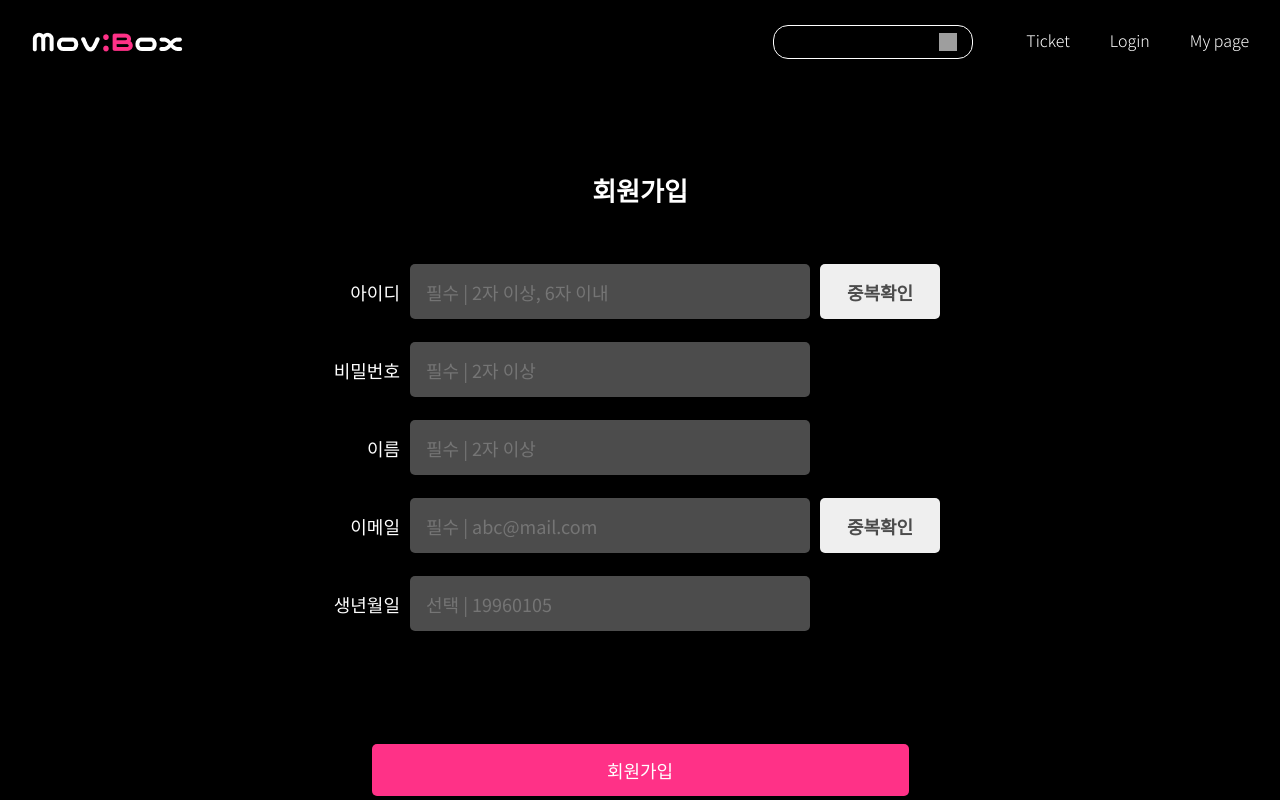
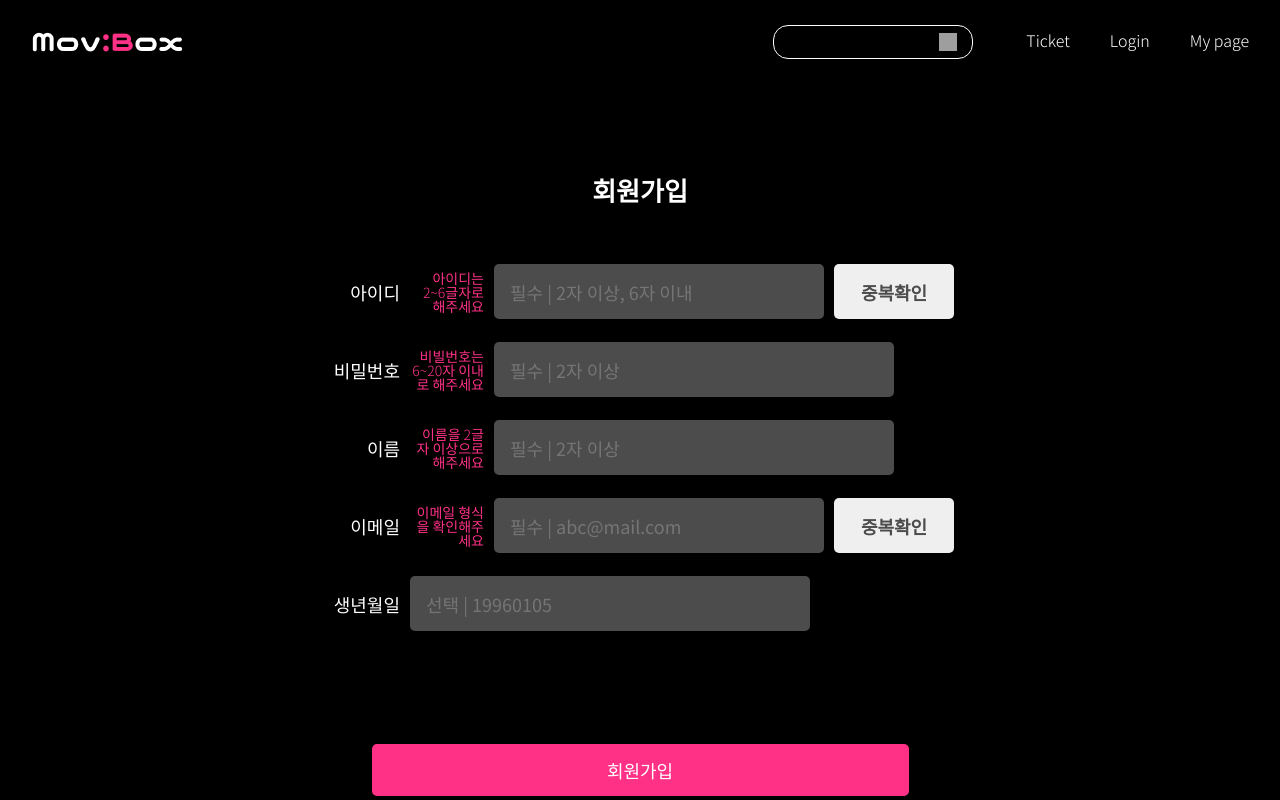
Before and after one commit to kimziyeon/movBox, a Next.js app: page /login/join in a window 1280 px wide. Both pictures are taken after a click on the button "회원가입". Shown: the top 800 px of the page. Built offline with nearby package versions, Linux system fonts and the light colour scheme; grey boxes are pictures that could not be loaded.

Commit message:
회원가입 유효성검사 완성

```diff
--- a/src/comp/UIUX/Join.jsx
+++ b/src/comp/UIUX/Join.jsx
@@ -1,27 +1,100 @@
-import React from 'react';
+"use client";
+import { useEffect, useState } from 'react';
 import '../style/join.scss'
-
-const fields = [
-    { id: 'id', label: '아이디', placeholder: '필수 | 2자 이상, 6자 이내', hasButton: true },
-    { id: 'pw', label: '비밀번호', placeholder: '필수 | 2자 이상' },
-    { id: 'name', label: '이름', placeholder: '필수 | 2자 이상' },
-    { id: 'email', label: '이메일', placeholder: '필수 | abc@mail.com', hasButton: true },
-    { id: 'birth', label: '생년월일', placeholder: '선택 | 19960105' },
-];
+import Image from 'next/image';
+import Link from 'next/link';
 
 function Join() {
+    const fields = [
+        { id: 'id', label: '아이디', placeholder: '필수 | 2자 이상, 6자 이내', hasButton: true },
+        { id: 'pw', label: '비밀번호', placeholder: '필수 | 2자 이상' },
+        { id: 'user_name', label: '이름', placeholder: '필수 | 2자 이상' },
+        { id: 'user_email', label: '이메일', placeholder: '필수 | abc@mail.com', hasButton: true },
+        { id: 'birth', label: '생년월일', placeholder: '선택 | 19960105' },
+    ];
+
+    const ERROR_TABLE ={
+        id : '아이디는 2~6글자로 해주세요',
+        pw : '비빌번호는 6~20자 이내로 해주세요',
+        user_name : '이름을 2글자 이상으로 해주세요',
+        user_email : '이메일 형식을 확인해주세요',
+    }
+
+    let [inputValue,setInputValue] = useState({
+        id: '',
+        pw: '',
+        user_name: '',
+        user_email: '',
+        birth:''
+    });
+    const input_value = (e)=>{
+        const { className, value } = e.target;
+        setInputValue({
+            ...inputValue,
+            [className]: value
+        });
+    }
+
+
+    let [successJoin,setSuccessJoin] = useState(false);
+    let [valueCheck,setValueCheck] = useState({
+        id : true,
+        pw : true,
+        user_name : true,
+        user_email : true,
+        birth : true
+    })
+    const join = ()=>{
+        const checked = {
+            id : inputValue.id.length>=2 && inputValue.id.length<=6,
+            pw : inputValue.pw.length>=6 && inputValue.pw.length<=20,
+            user_name : inputValue.user_name.length>=2,
+            user_email :  /^[A-Za-z0-9_\.\-]+@[A-Za-z0-9\-]+\.[A-za-z0-9\-]+/.test(inputValue.user_email),
+            birth : true
+        }
+        setValueCheck(checked);
+        if(Object.values(checked).every(obj=>obj)){
+            init();
+            console.log(inputValue);
+            setSuccessJoin(true);
+        } else{
+            console.log('실패')
+        }
+        function init(){
+            setInputValue({
+                id: '',
+                pw: '',
+                user_name: '',
+                user_email: '',
+                birth:''
+            })
+        }
+    }
+
+
+
+
     return (
-        <div className='join_membership'>
+        <>
+        <div className={successJoin?'join_membership success':'join_membership'}>
             <h2>회원가입</h2>
             {fields.map((field) => (
                 <div key={field.id} className={`check ${field.id}`}>
                     <p>{field.label}</p>
                     {field.hasButton && <button className='btn'>중복확인</button>}
-                    <input type="text" placeholder={field.placeholder} />
+                    <input type="text" placeholder={field.placeholder} onChange={input_value} className={field.id} value={inputValue[field.id]}/>
+                    <p className={valueCheck[field.id]? 'error':'error on'}>{ERROR_TABLE[field.id]}</p>
                 </div>
             ))}
-            <button className='btn'>회원가입</button>
+            <button className='btn' onClick={join}>회원가입</button>
         </div>
+        <div className={successJoin?'complete':'complete no'}>
+            <h2>회원가입 완료</h2>
+            <Image src='/images/mob_icon.png' width={60} height={52} alt='mob_icon'/>
+            <p>모브박스 회원이 되신것을 환영합니다.</p>
+            <Link href='/login'><button className='btn'>로그인</button></Link>
+        </div>
+        </>
     );
 }
 
--- a/src/comp/style/join.scss
+++ b/src/comp/style/join.scss
@@ -1,4 +1,8 @@
 .join_membership{
+    &.success{
+        display:none;
+    }
+    display:block;
     text-align: center;
     margin-top: 177px;
     padding:0 32px;
@@ -45,6 +49,15 @@
                 padding:0;
             }
         }
+        .error{
+            display:none;
+            font-size: 14px;
+            font-weight: 300;
+            color:var(--mov_pink);
+            &.on{
+                display:inline;
+            }
+        }
     }
     >.btn{
         width:100%;
@@ -55,8 +68,35 @@
         color:white;
         font-size: 18px;
     }
+
 }
-
+.complete{
+    &.no{
+        display:none;
+    }
+    display:block;
+    text-align: center;
+    padding:0 32px;
+    margin-top: 177px;
+    h2{
+        font-size: 26px;
+    }
+    img{
+        margin-top: 40px;
+    }
+    p{
+        margin-top: 51px;
+    }
+    .btn{
+        width:100%;
+        background-color: var(--mov_pink);
+        color:white;
+        margin-top: 58px;
+        font-size: 18px;
+        font-weight: 600;
+        cursor: pointer;
+    }
+}
 @media screen and (min-width : 768px) {
     .join_membership{
         padding:0;
@@ -91,4 +131,10 @@
             margin:113px auto 0;
         }
     }
+    .complete{
+        .btn{
+            width:470px;
+            margin:58px auto 0;
+        }
+    }
 }
```
Also changed, not shown: public/images/mob_icon.png (added).
